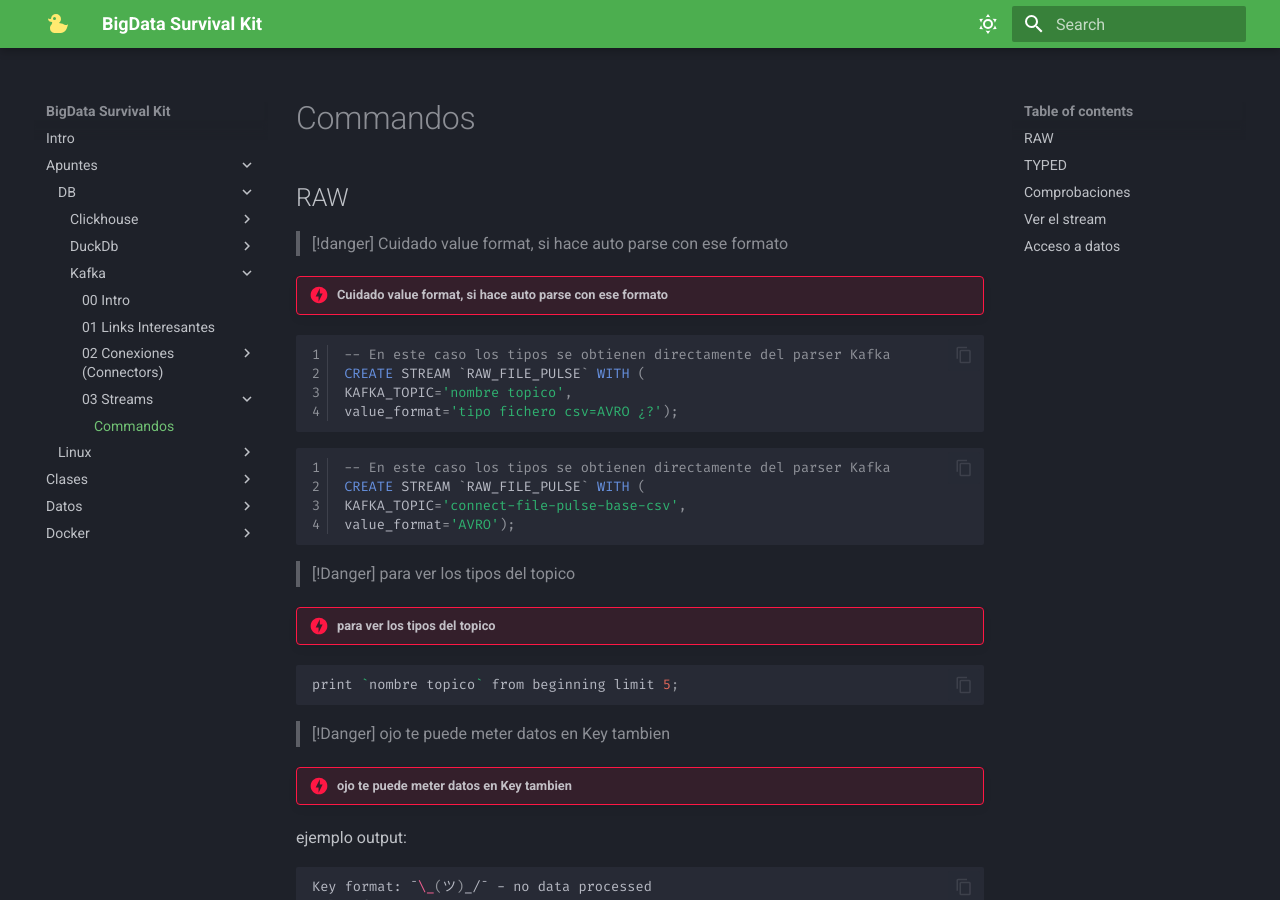
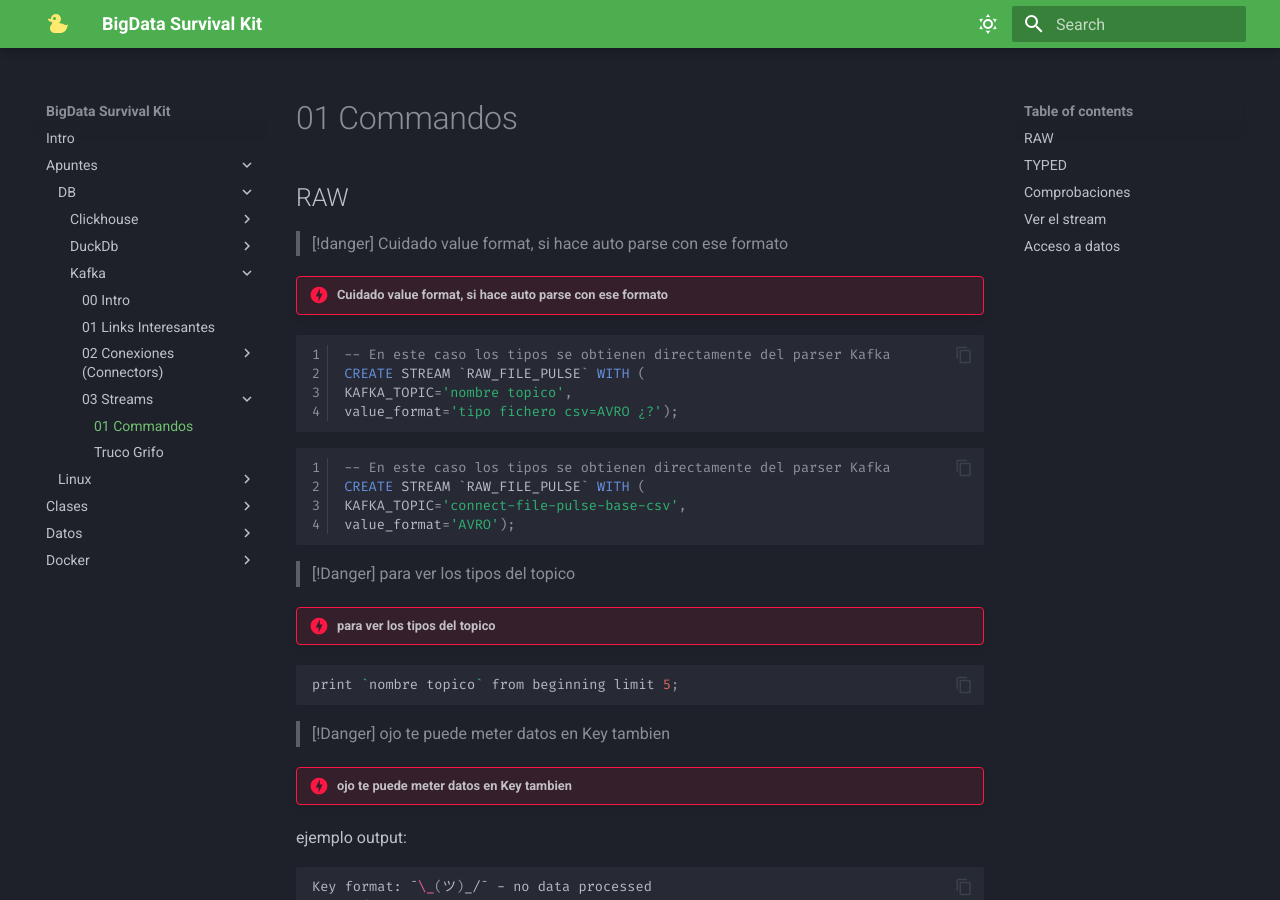
Before and after one commit to alejandroFili/BigData-SurvivalKit, an MkDocs documentation site: the page built from docs/Apuntes/DB/Kafka/03_Streams/01_Comandos.md, in a window 1280 px wide and 900 px high. Built offline with MkDocs 1.6.1 and Material for MkDocs 9.7.7, drawn with Linux system fonts in a browser that asks for light colours.

Commit message:
truco grifo start

```diff
--- a/docs/Apuntes/DB/Kafka/03_Streams/Comandos.md
+++ b/docs/Apuntes/DB/Kafka/03_Streams/01_Comandos.md
@@ -1,4 +1,4 @@
-# Commandos
+# 01 Commandos
 
 ## RAW
 
```
Also changed, not shown: docs/Apuntes/DB/Kafka/03_Streams/02_Truco Grifo.md (added, +3 -0 lines).
